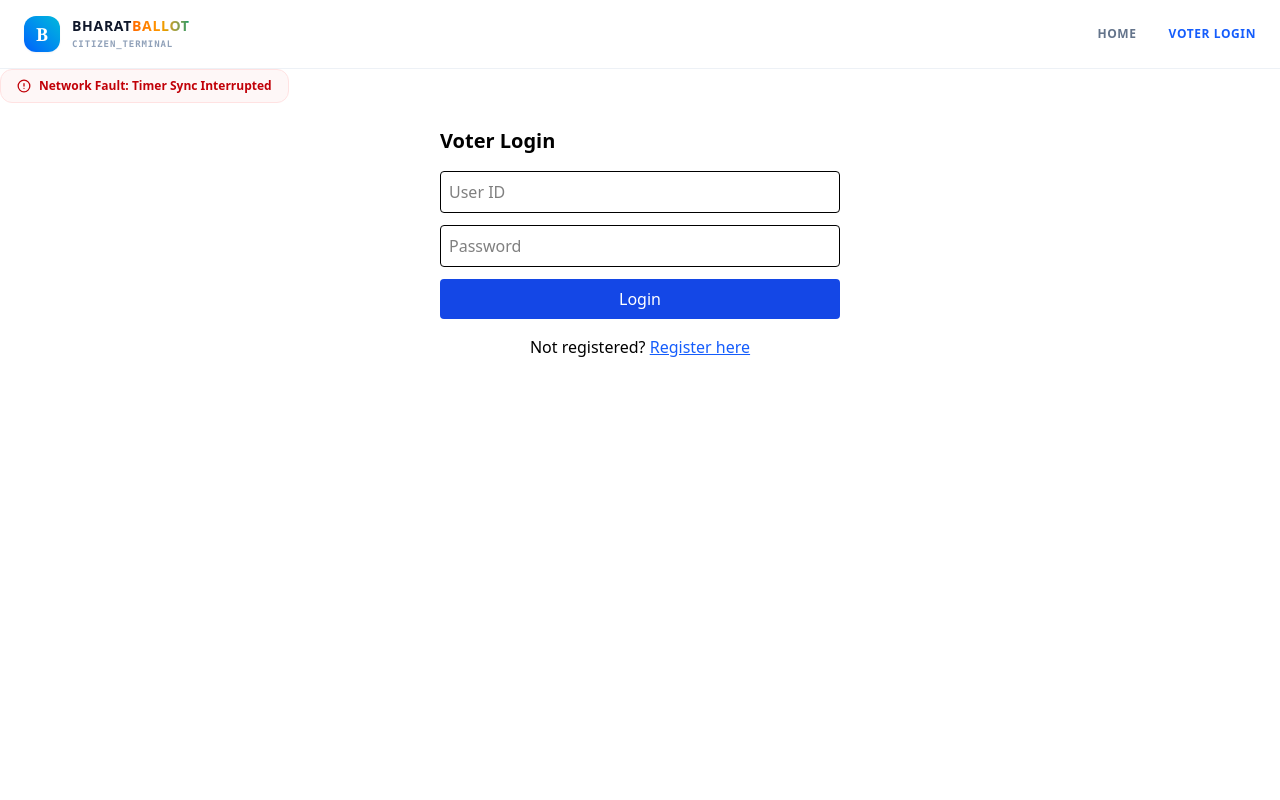
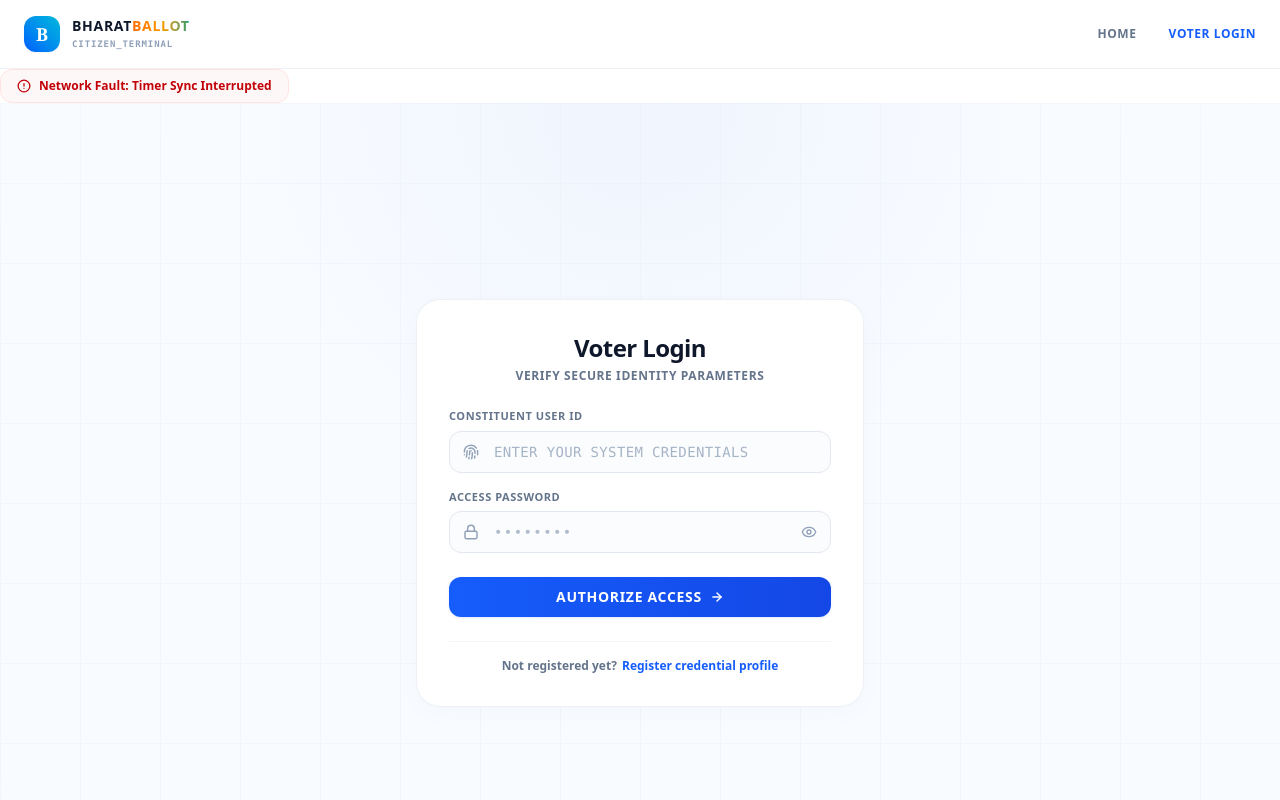
Before and after one commit to Tejwardeep-Singh/E-ELECTION-RAWJET, a React (Vite) app in the folder voterClient/: page /voter/login in a window 1280 px wide. Shown: the top 800 px of the page. Built offline with nearby package versions, Linux system fonts and the light colour scheme; no server answers.

Commit message:
Enhance VoterLogin component; improve UI layout, add error handling, implement loading states, and refine user feedback mechanisms

```diff
--- a/voterClient/src/components/pages/voterLogin.jsx
+++ b/voterClient/src/components/pages/voterLogin.jsx
@@ -1,9 +1,13 @@
 import React, { useState } from 'react';
 import axios from 'axios';
-import { useNavigate, Link } from 'react-router-dom'; // ✅ Import Link
+import { useNavigate, Link } from 'react-router-dom';
+import { Fingerprint, Lock, Eye, EyeOff, AlertTriangle, ArrowRight } from 'lucide-react';
 
 export default function VoterLogin() {
   const [formData, setFormData] = useState({ userId: '', password: '' });
+  const [showPassword, setShowPassword] = useState(false);
+  const [errorStatus, setErrorStatus] = useState({ isError: false, message: '' });
+  const [isSubmitting, setIsSubmitting] = useState(false);
   const navigate = useNavigate();
 
   const handleChange = e => {
@@ -12,47 +16,126 @@ export default function VoterLogin() {
 
   const handleSubmit = async e => {
     e.preventDefault();
+    setErrorStatus({ isError: false, message: '' });
+    setIsSubmitting(true);
+
     try {
       const res = await axios.post(`${import.meta.env.VITE_API_BASE_URL}/api/voter/login`, formData);
       localStorage.setItem('voterToken', res.data.token);
-      navigate('/voter/dashboard'); // Voter dashboard
+      navigate('/voter/dashboard');
     } catch (err) {
       console.error(err);
-      alert('Login failed');
+      setErrorStatus({
+        isError: true,
+        message: err.response?.data?.message || 'Authentication rejected. Please verify your system credentials.'
+      });
+    } finally {
+      setIsSubmitting(false);
     }
   };
 
   return (
-    <div className="max-w-md mx-auto p-6 h-screen">
-      <h2 className="text-xl font-bold mb-4">Voter Login</h2>
-      <form onSubmit={handleSubmit} className="space-y-3">
+    <main className="min-h-screen bg-[#F8FBFF] font-sans flex items-center justify-center p-6 relative overflow-hidden antialiased selection:bg-blue-500/10">
+
+      {/* Structural Ambient Grid Background Pattern Layers */}
+      <div className="absolute inset-0 z-0 bg-[radial-gradient(circle_at_top,rgba(37,99,235,0.04),transparent_40%)] pointer-events-none" />
+      <div className="absolute inset-0 z-0 bg-[linear-gradient(to_right,#e2e8f0_1px,transparent_1px),linear-gradient(to_bottom,#e2e8f0_1px,transparent_1px)] bg-[size:5rem_5rem] [mask-image:radial-gradient(ellipse_90%_80%_at_50%_50%,#000_70%,transparent_100%)] opacity-25 pointer-events-none" />
+
+      {/* --- PREMIUM SECURITY CREDENTIAL INPUT CONTAINER --- */}
+      <div className="relative z-10 w-full max-w-md bg-white border border-slate-200/60 rounded-3xl p-8 shadow-[0_8px_30px_rgba(0,0,0,0.02)] backdrop-blur-md space-y-6">
+
+        <div className="space-y-1 text-center">
+          <h2 className="text-2xl font-black text-[#0F172A] tracking-tight font-display">Voter Login</h2>
+          <p className="text-xs font-semibold text-[#64748B] uppercase tracking-wider">Verify Secure Identity Parameters</p>
+        </div>
+
+        {/* Custom Interactive Feedback State Error Indicator */}
+        {errorStatus.isError && (
+          <div className="p-4 bg-red-50/50 border border-red-100 rounded-xl flex items-start gap-3 text-xs font-semibold text-red-800 animate-[fadeIn_0.2s_ease-out]">
+            <AlertTriangle size={16} className="shrink-0 text-red-600 mt-0.5" />
+            <p className="leading-relaxed">{errorStatus.message}</p>
+          </div>
+        )}
+
+        {/* Core Authentication Fields */}
+        <form onSubmit={handleSubmit} className="space-y-4">
+
+          {/* Field 1: User Identity Code Input Wrapper */}
+          <div className="space-y-1.5">
+            <label htmlFor="userId" className="block text-[11px] font-bold uppercase tracking-wider text-[#64748B]">
+              Constituent User ID
+            </label>
+            <div className="relative">
+              <div className="absolute inset-y-0 left-0 pl-3.5 flex items-center pointer-events-none text-slate-400">
+                <Fingerprint size={16} className="stroke-[2.2]" />
+              </div>
               <input
+                type="text"
                 name="userId"
-          placeholder="User ID"
+                id="userId"
+                placeholder="Enter your system credentials"
                 required
-          className="w-full border p-2 rounded"
+                disabled={isSubmitting}
                 onChange={handleChange}
+                className="w-full pl-11 pr-4 py-2.5 bg-slate-50/60 border border-slate-200 text-slate-900 text-sm font-medium rounded-xl focus:outline-none focus:border-blue-600 focus:bg-white focus:ring-4 focus:ring-blue-600/5 transition-all placeholder:text-slate-400/80 font-mono uppercase tracking-wide"
               />
+            </div>
+          </div>
+
+          {/* Field 2: Password Entry Wrapper with Visibility Control Toggle */}
+          <div className="space-y-1.5">
+            <label htmlFor="password" className="block text-[11px] font-bold uppercase tracking-wider text-[#64748B]">
+              Access Password
+            </label>
+            <div className="relative">
+              <div className="absolute inset-y-0 left-0 pl-3.5 flex items-center pointer-events-none text-slate-400">
+                <Lock size={16} className="stroke-[2.2]" />
+              </div>
               <input
+                type={showPassword ? 'text' : 'password'}
                 name="password"
-          type="password"
-          placeholder="Password"
+                id="password"
+                placeholder="••••••••"
                 required
-          className="w-full border p-2 rounded"
+                disabled={isSubmitting}
                 onChange={handleChange}
+                className="w-full pl-11 pr-11 py-2.5 bg-slate-50/60 border border-slate-200 text-slate-900 text-sm font-medium rounded-xl focus:outline-none focus:border-blue-600 focus:bg-white focus:ring-4 focus:ring-blue-600/5 transition-all placeholder:text-slate-400/70 tracking-widest font-mono"
               />
-        <button type="submit" className="bg-blue-700 text-white px-4 py-2 rounded w-full">
-          Login
+              <button
+                type="button"
+                onClick={() => setShowPassword(!showPassword)}
+                className="absolute inset-y-0 right-0 pr-3.5 flex items-center text-slate-400 hover:text-slate-600 transition-colors"
+              >
+                {showPassword ? <EyeOff size={16} /> : <Eye size={16} />}
               </button>
+            </div>
+          </div>
+
+          {/* Submission Execution Button */}
+          <div className="pt-2">
+            <button
+              type="submit"
+              disabled={isSubmitting}
+              className="w-full inline-flex items-center justify-center gap-2 bg-gradient-to-r from-blue-600 to-blue-700 hover:from-blue-700 hover:to-blue-800 text-white font-semibold text-sm rounded-xl py-2.5 shadow-sm shadow-blue-600/10 active:scale-[0.99] transition-all uppercase tracking-wider font-display disabled:opacity-50 disabled:cursor-not-allowed cursor-pointer"
+            >
+              {isSubmitting ? 'Verifying Gateway Signature...' : 'Authorize Access'}
+              {!isSubmitting && <ArrowRight size={14} className="stroke-[2.5]" />}
+            </button>
+          </div>
+
         </form>
 
-      {/* 🔗 Link to Registration */}
-      <p className="mt-4 text-center">
-        Not registered?{' '}
-        <Link to="/voter/register" className="text-blue-600 underline">
-          Register here
+        {/* Navigation Alternate Pathways */}
+        <div className="pt-4 border-t border-slate-100 text-center">
+          <p className="text-xs font-semibold text-[#64748B]">
+            Not registered yet?{' '}
+            <Link to="/voter/register" className="text-blue-600 hover:text-blue-700 hover:underline transition-colors ml-0.5">
+              Register credential profile
             </Link>
           </p>
         </div>
+
+      </div>
+    </main>
   );
 }
```
Lines whose indentation alone changed are shown as unchanged.
